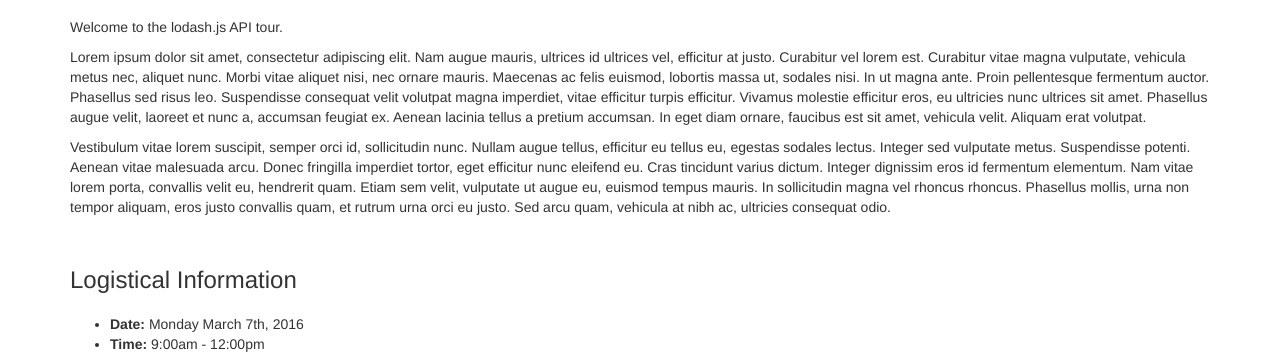
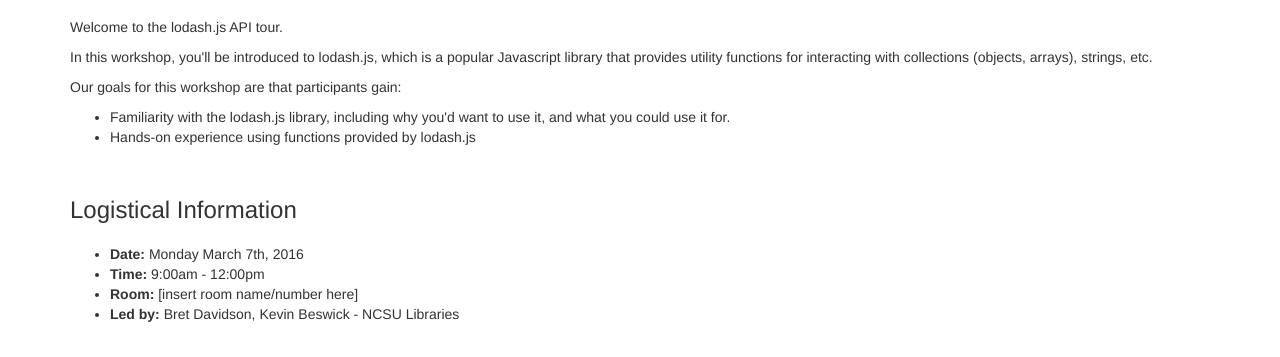
Before and after one commit to ivavictoria/lodash_code4lib_workshop_2016, a plain HTML site: page index.html in a window 1280 px wide. Shown: the part 298-655 px from the top of the page. Drawn offline with Linux system fonts and the light colour scheme.

Commit message:
add description

```diff
--- a/index.html
+++ b/index.html
@@ -45,10 +45,15 @@
           Welcome to the lodash.js API tour.
           </p>
           <p>
-          Lorem ipsum dolor sit amet, consectetur adipiscing elit. Nam augue mauris, ultrices id ultrices vel, efficitur at justo. Curabitur vel lorem est. Curabitur vitae magna vulputate, vehicula metus nec, aliquet nunc. Morbi vitae aliquet nisi, nec ornare mauris. Maecenas ac felis euismod, lobortis massa ut, sodales nisi. In ut magna ante. Proin pellentesque fermentum auctor. Phasellus sed risus leo. Suspendisse consequat velit volutpat magna imperdiet, vitae efficitur turpis efficitur. Vivamus molestie efficitur eros, eu ultricies nunc ultrices sit amet. Phasellus augue velit, laoreet et nunc a, accumsan feugiat ex. Aenean lacinia tellus a pretium accumsan. In eget diam ornare, faucibus est sit amet, vehicula velit. Aliquam erat volutpat.
+            In this workshop, you'll be introduced to lodash.js, which is a popular Javascript library that provides utility functions for interacting
+            with collections (objects, arrays), strings, etc.
           </p>
           <p>
-          Vestibulum vitae lorem suscipit, semper orci id, sollicitudin nunc. Nullam augue tellus, efficitur eu tellus eu, egestas sodales lectus. Integer sed vulputate metus. Suspendisse potenti. Aenean vitae malesuada arcu. Donec fringilla imperdiet tortor, eget efficitur nunc eleifend eu. Cras tincidunt varius dictum. Integer dignissim eros id fermentum elementum. Nam vitae lorem porta, convallis velit eu, hendrerit quam. Etiam sem velit, vulputate ut augue eu, euismod tempus mauris. In sollicitudin magna vel rhoncus rhoncus. Phasellus mollis, urna non tempor aliquam, eros justo convallis quam, et rutrum urna orci eu justo. Sed arcu quam, vehicula at nibh ac, ultricies consequat odio.
+            Our goals for this workshop are that participants gain:
+            <ul>
+              <li>Familiarity with the lodash.js library, including why you'd want to use it, and what you could use it for.</li>
+              <li>Hands-on experience using functions provided by lodash.js</li>
+            </ul>
           </p>
           <br />
           <h3>Logistical Information</h3>
```
